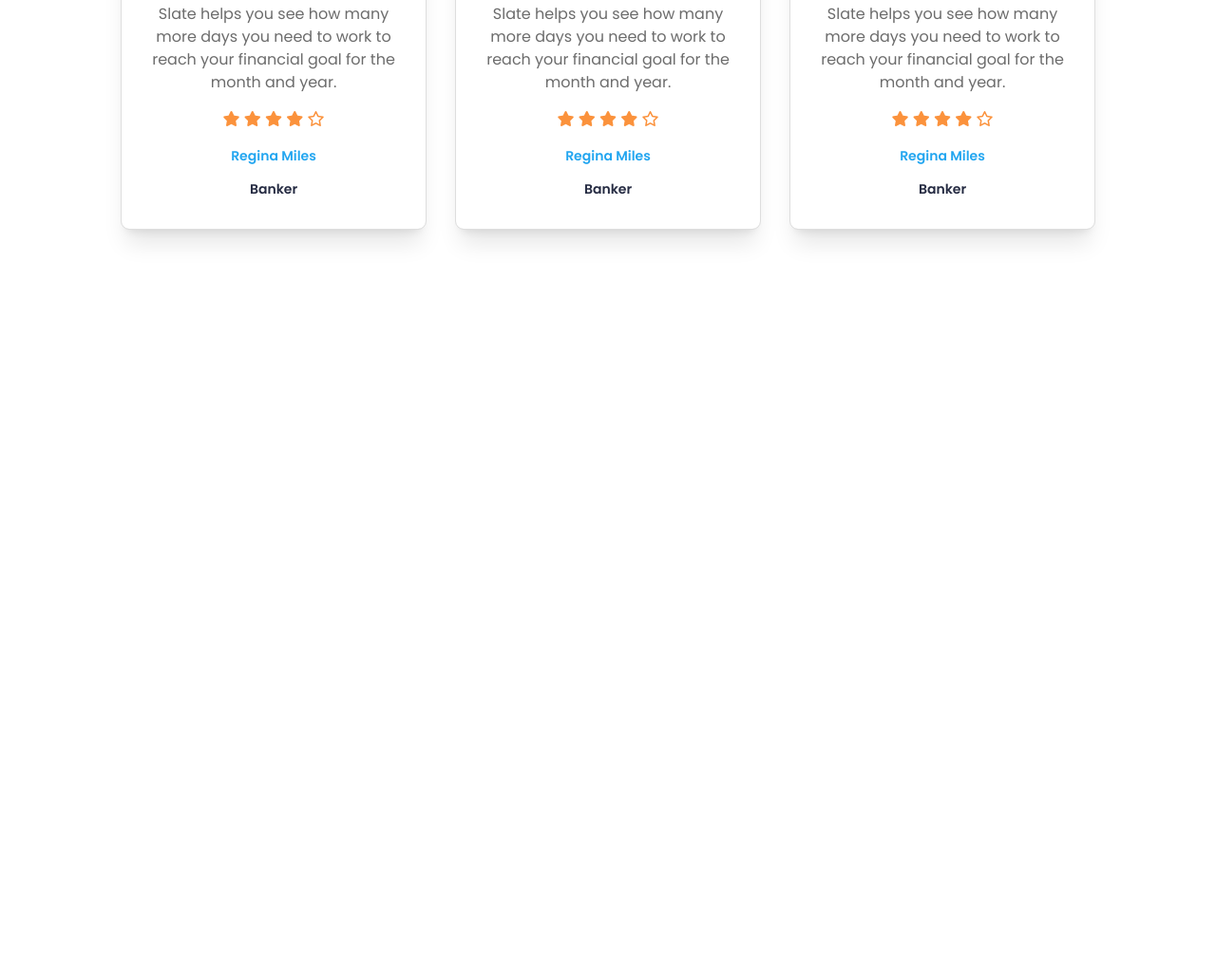
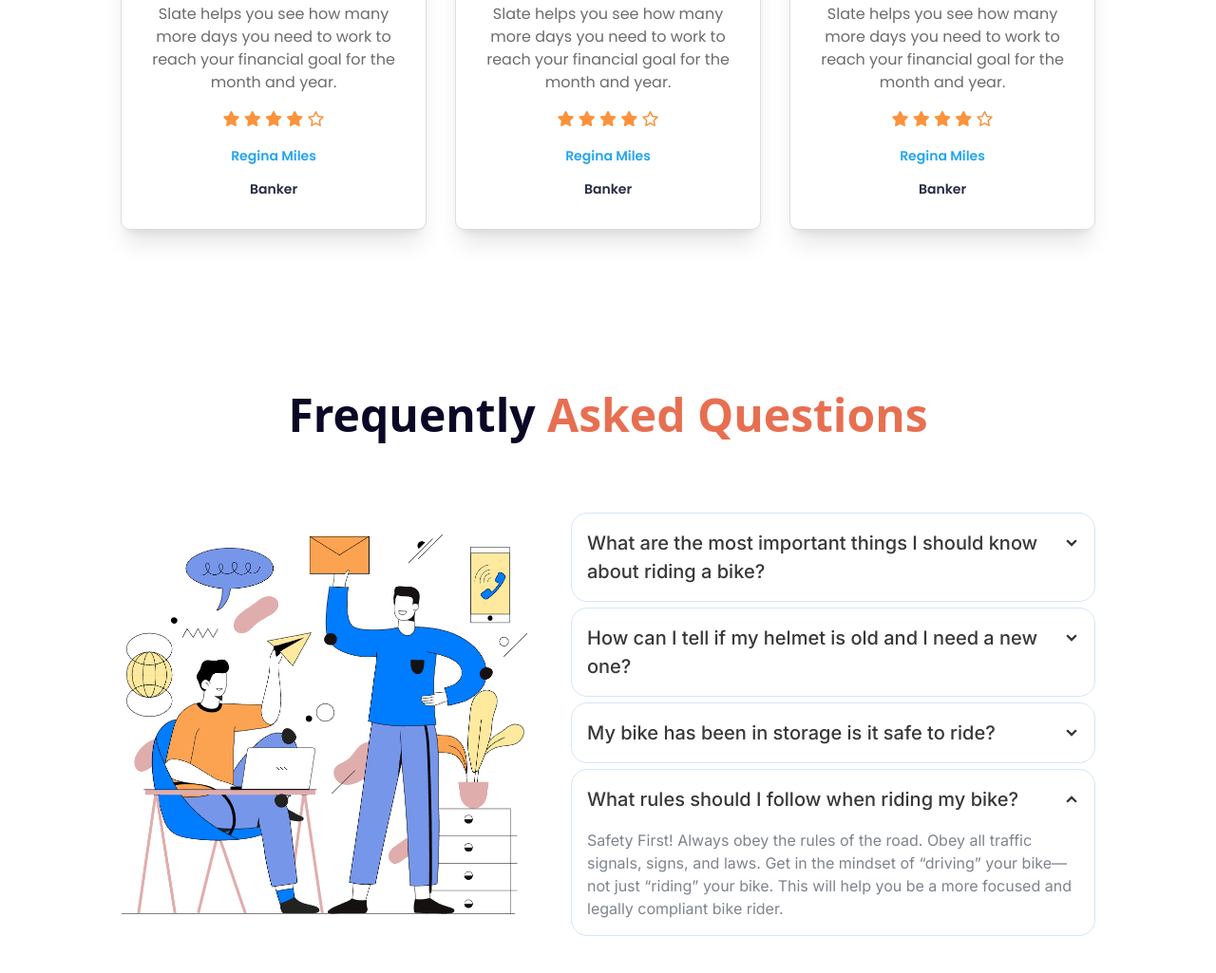
Before and after one commit to mdtamimjd/latest-biker-zone-, a plain HTML site: page index.html in a window 1280 px wide. Shown: the part 2592-3617 px from the top of the page at 95% size. Before the commit the page ends 2913 px from the top, so only its background shows below. Drawn offline with nearby package versions, Linux system fonts and the light colour scheme.

Commit message:
qustion section done

```diff
--- a/index.html
+++ b/index.html
@@ -44,6 +44,18 @@
       .all-p{
         font-size: 16px;
         font-weight: 300;
+      }
+      .q-h{
+        font-family: "Inter", sans-serif;
+        font-size: 20px;
+        font-weight: 500;
+        color: rgb(56, 56, 56);
+      }
+      .q-p{
+        color: rgb(126, 132, 140);
+        font-family: Inter;
+        font-size: 16px;
+        font-weight: 400;
       }
     </style>
   </head>
@@ -186,6 +198,47 @@
                 </div>
             </div>
            </section>
+           <!-- Frequently Asked Questions -->
+            <section class="md:w-4/5 w-5/6 mx-auto py-20">
+              <h1 class="font-semibold text-[48px] text-[#0a0826] text-center">Frequently <p class="text-[#e76f51] inline">Asked Questions</p></h1>
+              <div class="flex md:flex-row flex-col justify-between items-center md:h-[500px] gap-8 mt-10">
+                <div>
+                  <img src="./images/others/qus.png" alt="" class="h-[400px]">
+                </div>
+                <div class="flex flex-col gap-2 md:w-[550px]">
+                  <div class="collapse collapse-arrow outline outline-1 outline-[#d5e5fb]">
+                    <input type="radio" name="my-accordion-2" checked="checked" />
+                    <div class="collapse-title q-h">What are the most important things I should
+                      know about riding a bike?</div>
+                    <div class="collapse-content">
+                      <p class="q-p">Safety First! Always obey the rules of the road. Obey all traffic signals, signs, and laws. Get in the mindset of “driving” your bike—not just “riding” your bike. This will help you be a more focused and legally compliant bike rider. </p>
+                    </div>
+                  </div>
+                  <div class="collapse collapse-arrow outline outline-1 outline-[#d5e5fb]">
+                    <input type="radio" name="my-accordion-2" checked="checked" />
+                    <div class="collapse-title q-h">How can I tell if my helmet is old and I need a
+                      new one?</div>
+                    <div class="collapse-content">
+                      <p class="q-p">Safety First! Always obey the rules of the road. Obey all traffic signals, signs, and laws. Get in the mindset of “driving” your bike—not just “riding” your bike. This will help you be a more focused and legally compliant bike rider. </p>
+                    </div>
+                  </div>
+                  <div class="collapse collapse-arrow outline outline-1 outline-[#d5e5fb]">
+                    <input type="radio" name="my-accordion-2" checked="checked" />
+                    <div class="collapse-title q-h">My bike has been in storage is it safe to ride?</div>
+                    <div class="collapse-content">
+                      <p class="q-p">Safety First! Always obey the rules of the road. Obey all traffic signals, signs, and laws. Get in the mindset of “driving” your bike—not just “riding” your bike. This will help you be a more focused and legally compliant bike rider. </p>
+                    </div>
+                  </div>
+                  <div class="collapse collapse-arrow outline outline-1 outline-[#d5e5fb]">
+                    <input type="radio" name="my-accordion-2" checked="checked" />
+                    <div class="collapse-title q-h">What rules should I follow when riding my bike?</div>
+                    <div class="collapse-content">
+                      <p class="q-p">Safety First! Always obey the rules of the road. Obey all traffic signals, signs, and laws. Get in the mindset of “driving” your bike—not just “riding” your bike. This will help you be a more focused and legally compliant bike rider. </p>
+                    </div>
+                  </div>
+                </div>
+              </div>
+            </section>
     </main>
     <footer></footer>
   </body>
```
Also changed, not shown: images/others/qus.png (added).
